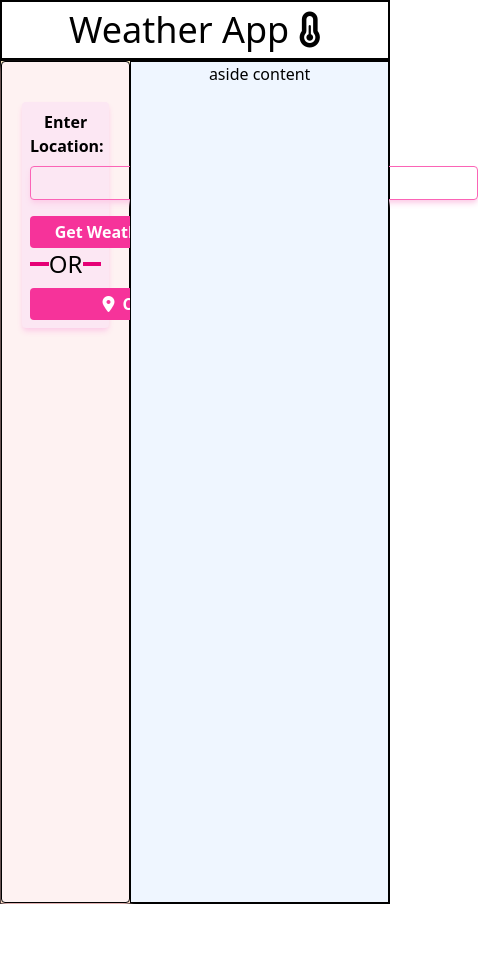
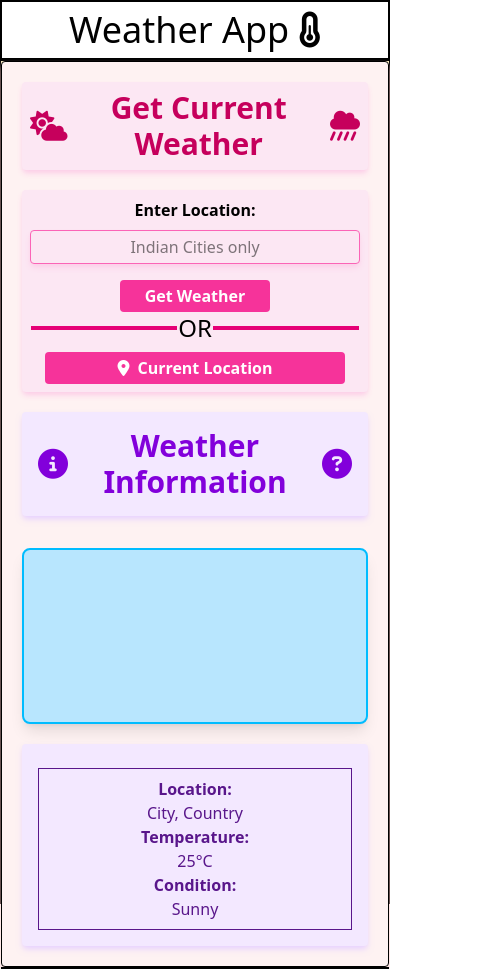
Before and after one commit to steller520/Weather_App, a website: page index.html in a window 390 px wide. Shown: the whole page, 478 px wide, since content can reach past the window. Before the commit the page ends 904 px from the top, so only its background shows below. Drawn offline with Linux system fonts and the light colour scheme.

Commit message:
Refactor index.html layout for improved structure and styling; enhance output.css with new color variables, utility classes, and responsive design adjustments

```diff
--- a/index.html
+++ b/index.html
@@ -1,5 +1,6 @@
 <!DOCTYPE html>
 <html lang="en">
+
 <head>
     <meta charset="UTF-8">
     <meta name="viewport" content="width=device-width, initial-scale=1.0">
@@ -11,33 +12,77 @@
     <script src="https://kit.fontawesome.com/a2f664d162.js" crossorigin="anonymous"></script>
     <link rel="stylesheet" href="src/css/output.css">
 </head>
+
 <body>
     <!--header section-->
     <header class="border-1">
         <h1 class="border-1 text-center text-4xl p-2">
-             Weather App <i class="fas fa-thermometer-half"></i>
+            Weather App <i class="fas fa-thermometer-half"></i>
         </h1>
     </header>
 
     <!--main section-->
-    <section class="border-1 h-dvh w-dvw text-center flex justify-center bg-amber-100 ">
+    <section class="border-1 h-dvh w-dvw text-center flex flex-wrap justify-center bg-amber-100 ">
         <!--main content section-->
-        <main class="border-1 bg-red-50 w-1/3 p-5 rounded shadow-md shadow-red-200">
+        <main class="border-1 bg-red-50 w-full lg:w-1/3 p-5 rounded shadow-md shadow-red-200">
+            <h2
+                class="text-3xl font-bold text-pink-700 bg-pink-100 rounded p-2 mb-4 shadow-md shadow-pink-200 text-center flex items-center justify-evenly gap-2">
+                <i class="fas fa-cloud-sun"></i>
+                Get Current Weather <i class="fas fa-cloud-showers-heavy"></i>
+            </h2>
             <form action="" class="flex flex-col bg-pink-100 mt-5 p-2 rounded shadow-md shadow-pink-200">
+
                 <label for="location" class="text-1xl font-bold">Enter Location:</label>
-                <input type="text" id="location" name="location" placeholder="Indian Cities only" class="text-center border border-pink-400 shadow-md shadow-pink-200 focus:shadow-pink-400 w-md mx-auto rounded px-3 py-1 m-2" required>
-                <button type="submit" class="bg-pink-500 hover:bg-pink-600 text-white font-bold py-1 px-3 rounded w-[150px] mt-2 mx-auto">Get Weather</button>
-                <div class="or text-2xl flex items-center justify-evenly"><div class="inline-block bg-pink-600 h-1 w-4/9"> </div> OR <div class="inline-block bg-pink-600 h-1 w-4/9"> </div></div>
-                <button class="bg-pink-500 hover:bg-pink-600 text-white font-bold py-1 px-3 rounded w-[300px] mt-2 mx-auto">
+                <input type="text" id="location" name="location" placeholder="Indian Cities only"
+                    class="text-center border border-pink-400 shadow-md shadow-pink-200 focus:shadow-pink-400 w-full mx-auto rounded px-3 py-1 m-2"
+                    required>
+                <button type="submit"
+                    class="bg-pink-500 hover:bg-pink-600 text-white font-bold py-1 px-3 rounded w-[150px] mt-2 mx-auto">Get
+                    Weather</button>
+                <div class="or text-2xl flex items-center justify-evenly">
+                    <div class="inline-block bg-pink-600 h-1 w-4/9"> </div> OR <div
+                        class="inline-block bg-pink-600 h-1 w-4/9"> </div>
+                </div>
+                <button
+                    class="bg-pink-500 hover:bg-pink-600 text-white font-bold py-1 px-3 rounded w-[300px] mt-2 mx-auto">
                     <i class="fas fa-map-marker-alt mr-2"></i>Current Location
                 </button>
             </form>
+
+            <!--Weather info -->
+            <div class="bg-purple-100 rounded p-4 mt-5 shadow-md shadow-purple-200 h-fit w-full">
+                <h2 class="text-3xl font-bold text-purple-700 flex items-center justify-evenly gap-2">
+                    <i class="fas fa-info-circle"></i>
+                    Weather Information
+                    <i class="fas fa-question-circle"></i>
+                </h2>
+            </div>
+            <div class="map w-full h-44 mt-8 bg-sky-200 rounded-lg shadow-lg border-2 border-sky-400"></div>
+             <div class="bg-purple-100 rounded p-4 mt-5 shadow-md shadow-purple-200 h-fit w-full">
+                 <div id="weather-info" class="mt-2 border-1 text-purple-900 flex flex-col items-center justify-center p-2">
+                     <!-- Weather information will be displayed here -->
+                     <p class="font-bold">Location:</p>
+                     <p class="location">City, Country</p>
+                     <p class="font-bold">Temperature:</p>
+                     <p class="temperature">25°C</p>
+                     <p class="font-bold">Condition:</p>
+                     <p class="condition">Sunny</p>
+
+                 </div>
+                 </div>
+
+             </div>
         </main>
         <!--side content-->
-        <aside class="border-1 bg-blue-50 w-2/3">
-            aside content
+        <aside class="border-1 bg-blue-50 w-full lg:w-2/3">
+            <div
+                class="bg-[url('https://images.unsplash.com/photo-1506744038136-46273834b3fb?auto=format&fit=crop&w=800&q=80') ] bg-cover bg-center h-full w-full">
+            </div>
+
+            </div>
         </aside>
     </section>
     <script src="src/js/script.js" defer></script>
 </body>
+
 </html>
```
Also changed, not shown: src/css/output.css.
